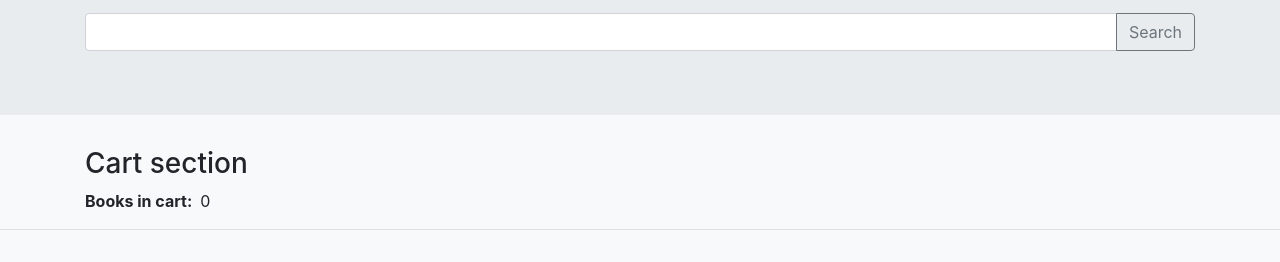
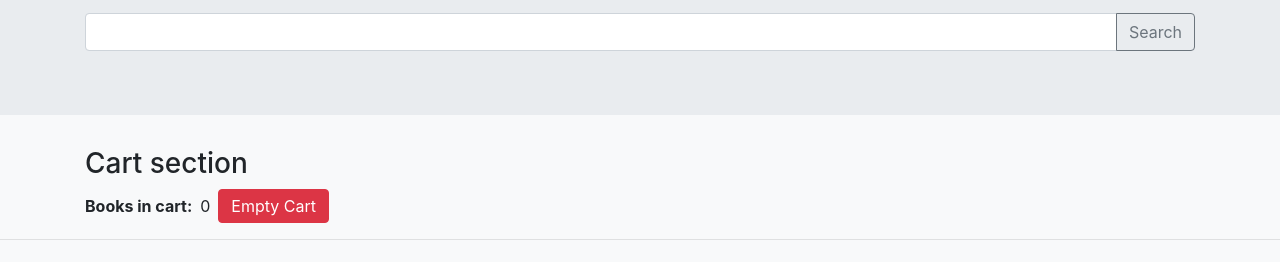
Before and after one commit to hardika-spec-610/D13-Async-Await, a plain HTML site: page index.html in a window 1280 px wide. Shown: the part 258-520 px from the top of the page. Drawn offline with nearby package versions, Linux system fonts and the light colour scheme; no server answers.

Commit message:
implement empty cart function

```diff
--- a/index.html
+++ b/index.html
@@ -94,6 +94,13 @@
       <div class="d-flex align-items-center">
         <span class="mr-2"><b>Books in cart:</b></span>
         <span id="book-counter">0</span>
+        <button
+          onclick="emptyCart()"
+          type="button"
+          class="btn btn-danger py-1 ml-2"
+        >
+          Empty Cart
+        </button>
       </div>
 
       <div class="container">
--- a/script.js
+++ b/script.js
@@ -44,6 +44,7 @@ const getBooks = async () => {
 
 let cartCount = 0;
 let bookCounter = document.getElementById("book-counter");
+
 const addBooksToCart = (event) => {
   let clickedBook = event.target.closest(
     ".d-flex.col-12.col-sm-6.col-md-4.col-lg-3.mb-4"
@@ -86,6 +87,17 @@ const searchTitle = () => {
   console.log("bookTitle", bookTitle);
 };
 
+const emptyCart = () => {
+  //   console.log(myCartBooks.hasChildNodes());
+  if (myCartBooks.hasChildNodes()) {
+    myCartBooks.innerHTML = "";
+    cartCount = 0;
+    bookCounter.innerHTML = cartCount;
+  } else {
+    alert("Your cart is already empty.");
+  }
+};
+
 window.onload = () => {
   getBooks();
 };
```
